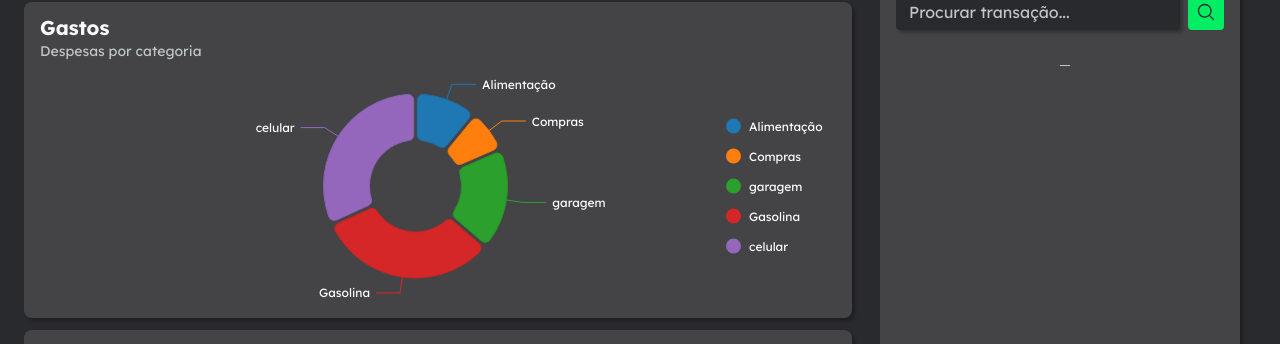
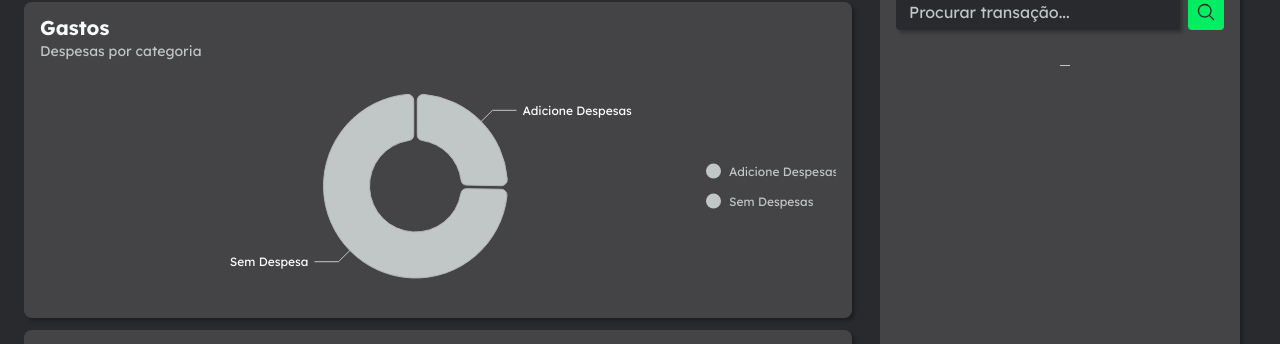
Before and after one commit to uillasnr/DevBills-interface, a React (Vite) app: page / in a window 1280 px wide. Shown: the part 222-566 px from the top of the page. Built offline with nearby package versions, Linux system fonts and the light colour scheme.

Commit message:
style: show the graph without data when there is no api information

```diff
--- a/src/Components/Categories-pie-chart/index.tsx
+++ b/src/Components/Categories-pie-chart/index.tsx
@@ -2,39 +2,13 @@ import { ResponsivePie } from '@nivo/pie';
 import { useMemo } from 'react';
 import { color } from '../../Styles/color';
 import { formatCurrency } from '../../utils/format-currency';
+import { Expense } from '../../services/Api-types';
 
-const apiData = [
-  {
-    _id: '1',
-    title: 'Alimentação',
-    amont: 30000,
-    color: 'red',
-  },
-  {
-    _id: '2',
-    title: 'Compras',
-    amont: 20000,
-    color: '#FF0000',
-  },
-  {
-    _id: '3',
-    title: 'garagem',
-    amont: 50000,
-    color: '#ff33bb',
-  },
-  {
-    _id: '4',
-    title: 'Gasolina',
-    amont: 90000,
-    color: 'blue',
-  },
-  {
-    _id: '5',
-    title: 'celular',
-    amont: 90000,
-    color: '#3aff33',
-  },
-];
+export type CategoryProps = {
+  id: string;
+  title: string;
+  color: string;
+};
 
 type ChartData = {
   id: string;
@@ -44,20 +18,59 @@ type ChartData = {
   color: string;
 };
 
-export function CategoriesPieChart() {
+type CategoriesPieChartProps = {
+  onClick: (category: CategoryProps) => void;
+  expenses?: Expense[];
+};
+
+export function CategoriesPieChart({
+  onClick,
+  expenses,
+}: CategoriesPieChartProps) {
+  const customColors = useMemo(() => {
+    if (expenses?.length) {
+      return expenses.map((item) => item.color);
+    }
+    return ['#C1C7C6'];
+  }, [expenses]);
+
   const data = useMemo<ChartData[]>(() => {
-    const chartData: ChartData[] = apiData.map((item) => ({
-      id: item.title,
-      label: item.title,
-      externalId: item._id,
-      value: item.amont,
-      color: item.color,
-    }));
-    return chartData;
-  }, []);
+    if (expenses?.length) {
+      return expenses.map((item) => ({
+        id: item.title,
+        label: item.title,
+        externalId: item._id,
+        value: item.amount,
+        color: item.color,
+      }));
+    }
+    return [
+      {
+        id: 'Adicione Despesas',
+        label: 'Adicione Despesas',
+        externalId: '1',
+        value: 1,
+        color: '#b90000',
+      },
+      {
+        id: 'Sem Despesa ',
+        label: 'Sem Despesas',
+        externalId: '2',
+        value: 3,
+        color: '#454547',
+      },
+    ];
+  }, [expenses]);
 
   return (
     <ResponsivePie
+      onClick={({ data }) =>
+        onClick({
+          id: data.externalId,
+          title: data.id,
+          color: data.color,
+        })
+      }
       data={data}
       margin={{ top: 24, right: 10, bottom: 24, left: -35 }}
       valueFormat={formatCurrency}
@@ -65,13 +78,12 @@ export function CategoriesPieChart() {
       padAngle={2}
       cornerRadius={6}
       borderWidth={1}
-      activeOuterRadiusOffset = { 3 }
-      colors={{ scheme: 'category10' }}
+      activeOuterRadiusOffset={3}
+      colors={customColors}
       borderColor={{
         from: 'color',
         modifiers: [['darker', 0.2]],
       }}
-
       theme={{
         text: {
           fontSize: 12,
@@ -104,9 +116,9 @@ export function CategoriesPieChart() {
           translateX: 0,
           translateY: 0,
           itemsSpacing: 0,
-          itemWidth: 100,
+          itemWidth: 120,
           itemHeight: 30,
-          itemTextColor: '#fff',
+          itemTextColor: '#C1C7C6',
           itemDirection: 'left-to-right',
           itemOpacity: 1,
           symbolSize: 15,
@@ -115,7 +127,7 @@ export function CategoriesPieChart() {
             {
               on: 'hover',
               style: {
-                itemTextColor: '#999',
+                itemTextColor: '#fff',
               },
             },
           ],
```
